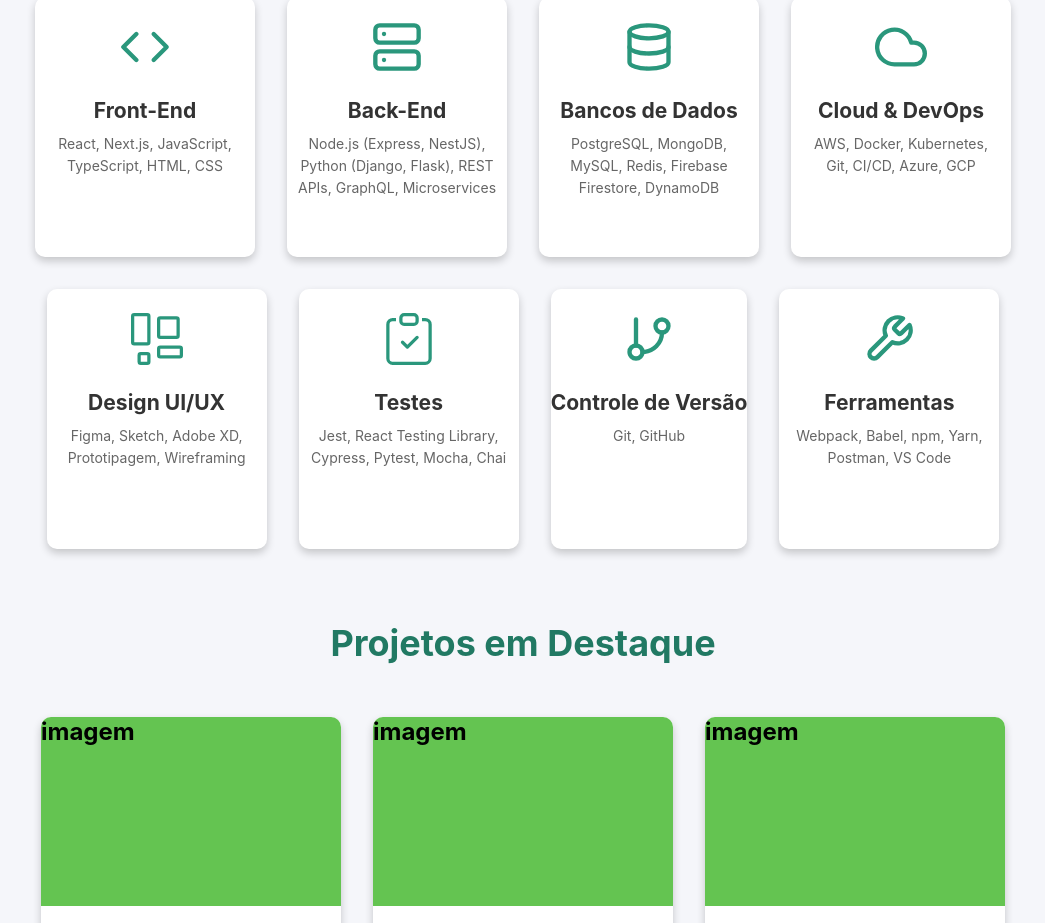
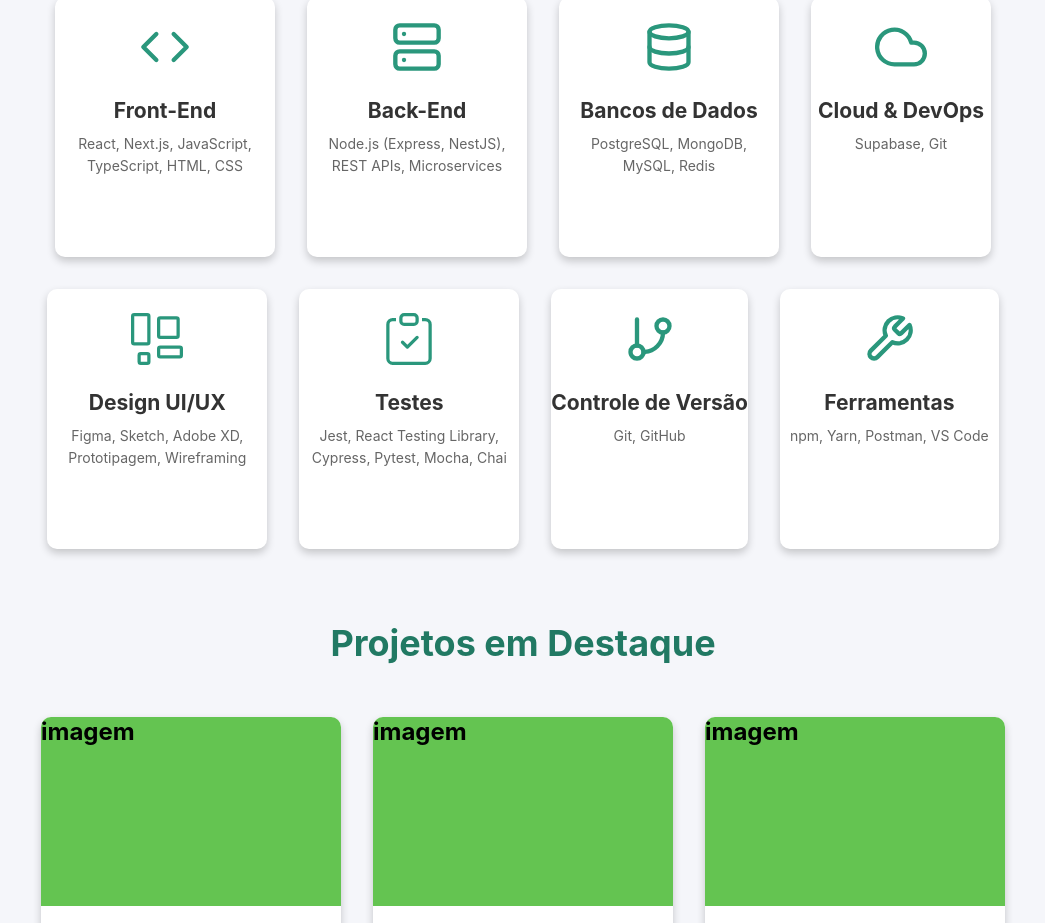
Before and after one commit to Guilherm001/portfolio, a Next.js app: page / in a window 1280 px wide. Shown: the part 1678-2601 px from the top of the page, without its empty margins (117-1162 px from the left). Built offline with nearby package versions, Linux system fonts and the light colour scheme.

Commit message:
alterando dados invalidos

```diff
--- a/src/app/components/habilidades/index.jsx
+++ b/src/app/components/habilidades/index.jsx
@@ -25,19 +25,19 @@ export default function Habilidades(props) {
         <Card
           imagem={<FiServer />}
           titulo="Back-End"
-          tecnologias="Node.js (Express, NestJS), Python (Django, Flask), REST APIs, GraphQL, Microservices"
+          tecnologias="Node.js (Express, NestJS), REST APIs, Microservices"
         />
 
         <Card
           imagem={<FiDatabase />}
           titulo="Bancos de Dados"
-          tecnologias="PostgreSQL, MongoDB, MySQL, Redis, Firebase Firestore, DynamoDB"
+          tecnologias="PostgreSQL, MongoDB, MySQL, Redis"
         />
 
         <Card
           imagem={<FiCloud />}
           titulo="Cloud & DevOps"
-          tecnologias="AWS, Docker, Kubernetes, Git, CI/CD, Azure, GCP"
+          tecnologias="Supabase, Git"
         />
 
         <Card
@@ -61,7 +61,7 @@ export default function Habilidades(props) {
         <Card
           imagem={<FiTool />}
           titulo="Ferramentas"
-          tecnologias="Webpack, Babel, npm, Yarn, Postman, VS Code"
+          tecnologias="npm, Yarn, Postman, VS Code"
         />
       </div>
     </section>
--- a/src/app/layout.js
+++ b/src/app/layout.js
@@ -1,8 +1,8 @@
 import "./globals.css";
 
 export const metadata = {
-  title: "Create Next App",
-  description: "Generated by create next app",
+  title: "Guilherme Rodrigues",
+  description: "Desenvolvedor Full-Stack",
 };
 
 export default function RootLayout({ children }) {
```
Also changed, not shown: 1 other file (tests, documents, lock files or other folders).
